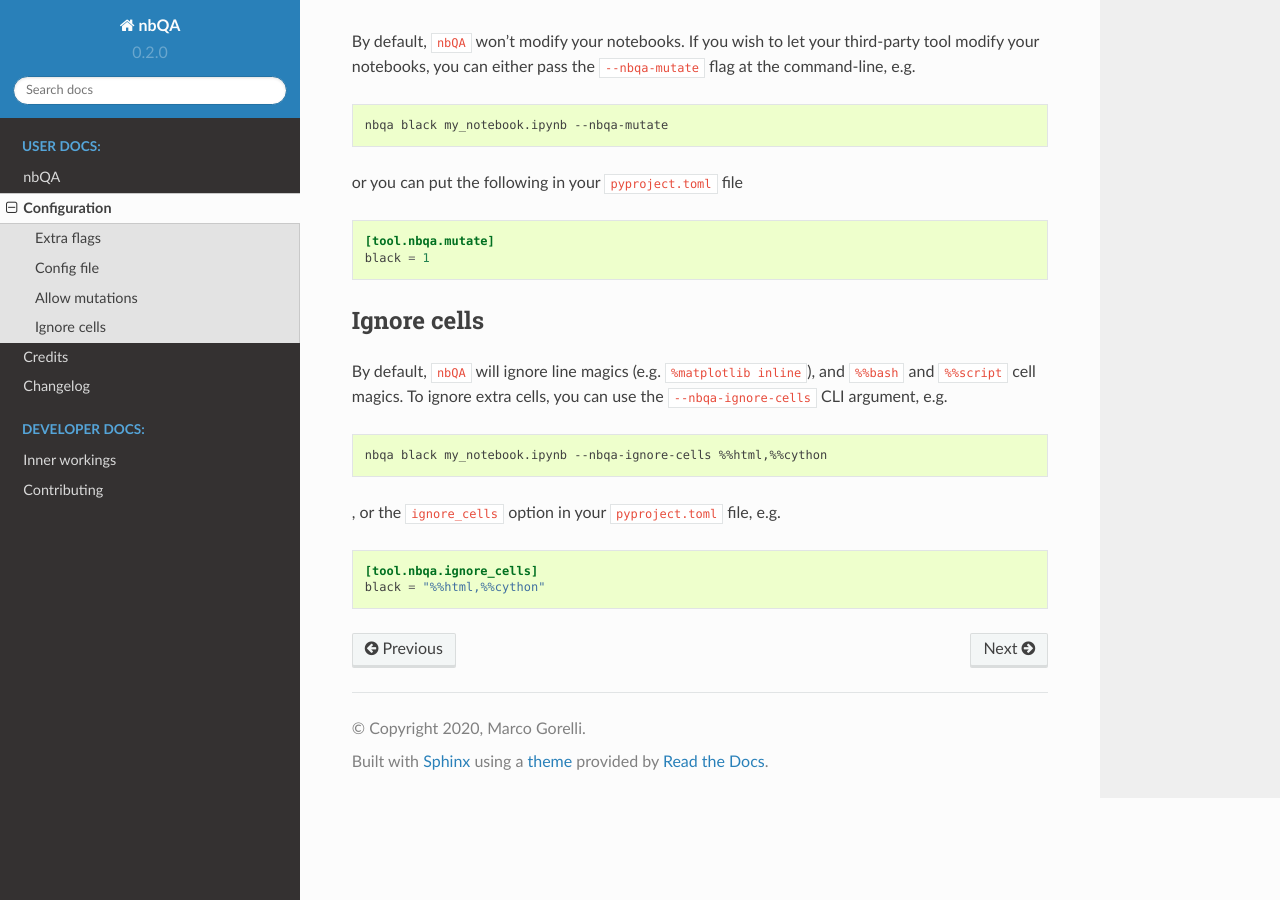
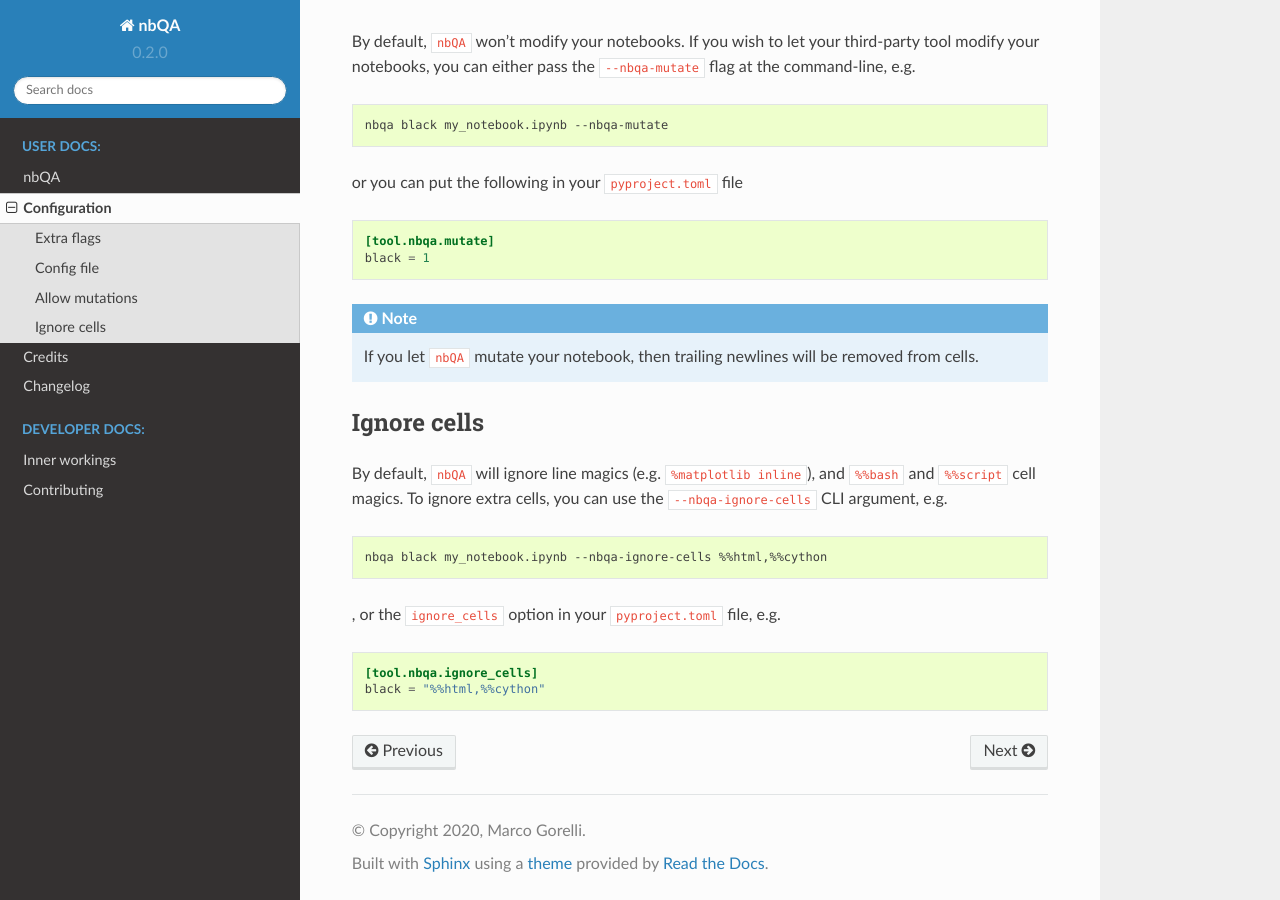
Before and after one commit to nbQA-dev/nbQA, a Sphinx documentation site: the page built from docs/configuration.rst, in a window 1280 px wide and 900 px high, scrolled down 1018 px. Built offline with Sphinx 7.4.7 and the Read the Docs theme 2.0.0, drawn with Linux system fonts in a browser that asks for light colours.

Commit message:
document removing newlines

```diff
--- a/docs/configuration.rst
+++ b/docs/configuration.rst
@@ -60,6 +60,9 @@
     [tool.nbqa.mutate]
     black = 1
 
+.. note::
+    If you let :code:`nbQA` mutate your notebook, then trailing newlines will be removed from cells.
+
 Ignore cells
 ~~~~~~~~~~~~
 
```
